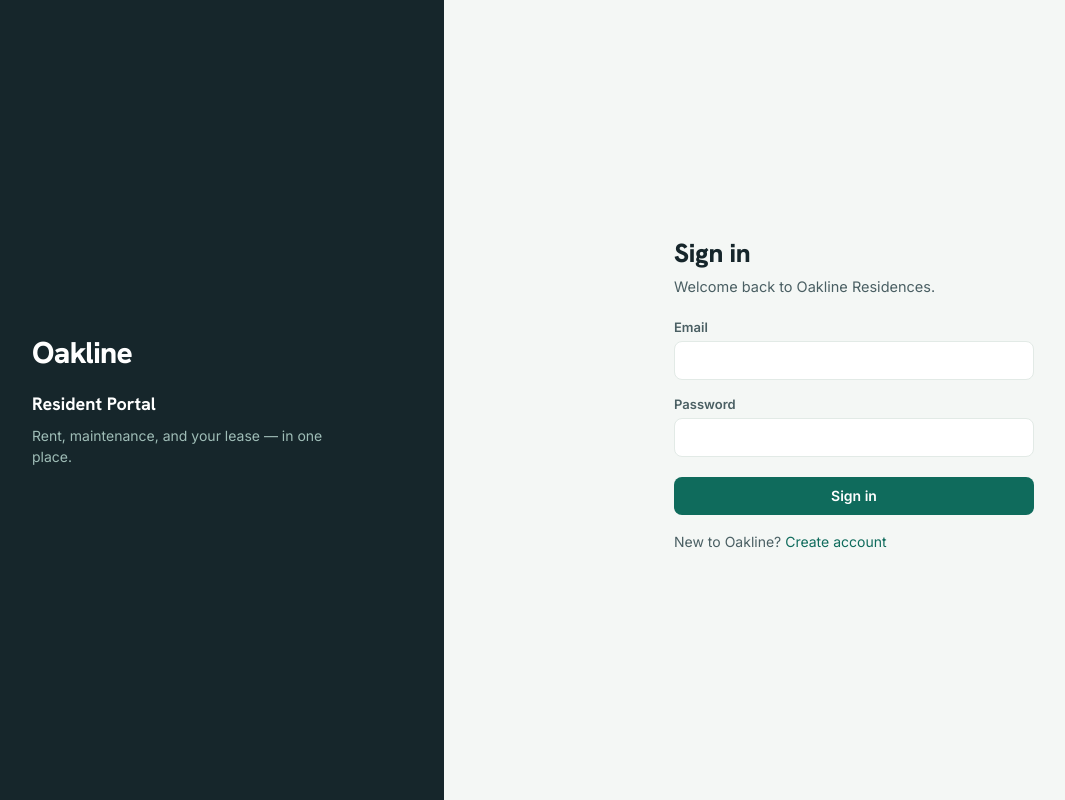
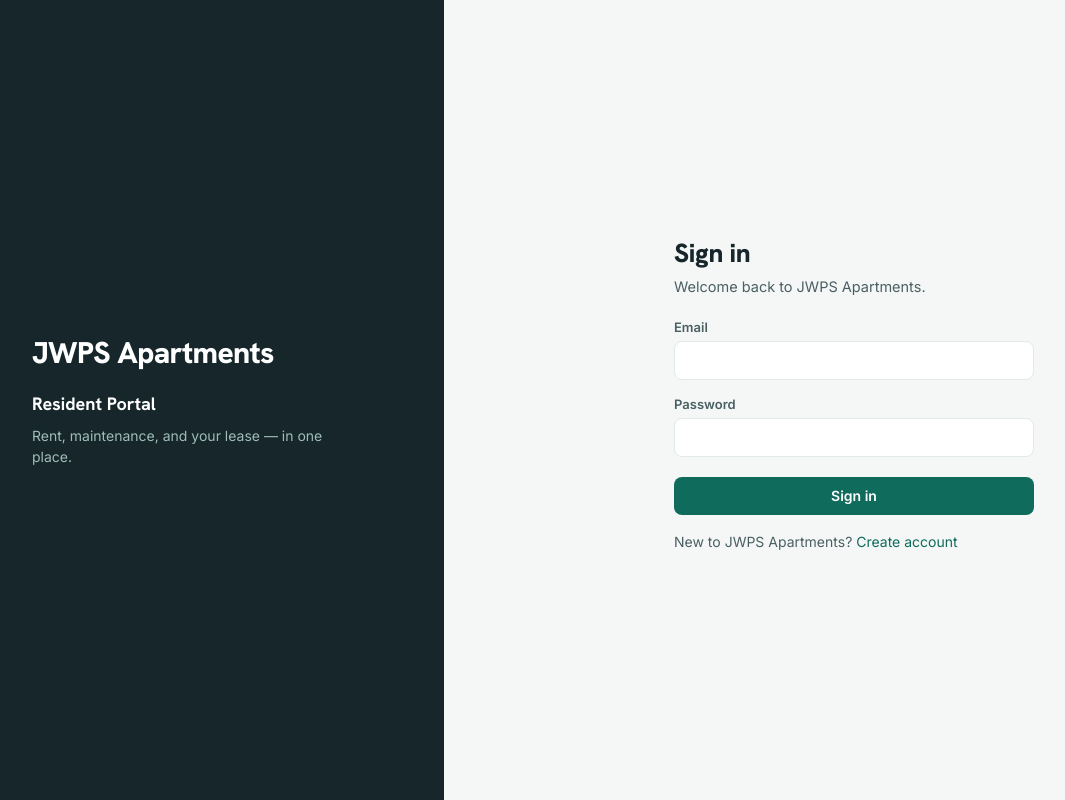
Before and after one commit to JWPSapartments/resident-portal, a React (Vite) app: page /#/login in a window 1280 px wide. Shown: the whole page, without its empty margins (16-1081 px from the left). Built offline with nearby package versions, Linux system fonts and the light colour scheme; no server answers.

Commit message:
T1 Update

```diff
--- a/index.html
+++ b/index.html
@@ -3,7 +3,7 @@
   <head>
     <meta charset="UTF-8" />
     <meta name="viewport" content="width=device-width, initial-scale=1.0" />
-    <title>Oakline Residences — Resident Portal</title>
+    <title>JWPS Apartments — Resident Portal</title>
     <link rel="preconnect" href="https://fonts.googleapis.com" />
     <link rel="preconnect" href="https://fonts.gstatic.com" crossorigin />
     <link
--- a/src/components/Sidebar.jsx
+++ b/src/components/Sidebar.jsx
@@ -1,5 +1,6 @@
 import { NavLink } from 'react-router-dom'
 import { useAuth } from '../context/AuthContext'
+import { BRAND } from '../lib/brand'
 
 const RESIDENT_NAV = [
   { to: '/', label: 'Home', end: true },
@@ -21,8 +22,8 @@ export default function Sidebar() {
   return (
     <aside className="sidebar">
       <div className="sidebar-brand">
-        <span className="brand-mark">Oakline</span>
-        <span className="brand-sub">Oakline Residences · Champaign</span>
+        <span className="brand-mark">{BRAND.name}</span>
+        {BRAND.tagline && <span className="brand-sub">{BRAND.tagline}</span>}
       </div>
 
       <nav className="sidebar-nav" aria-label="Primary">
--- a/src/components/Topbar.jsx
+++ b/src/components/Topbar.jsx
@@ -1,12 +1,13 @@
 import { useAuth } from '../context/AuthContext'
 import NotificationBell from './NotificationBell'
+import { BRAND } from '../lib/brand'
 
 export default function Topbar() {
   const { profile } = useAuth()
 
   const unit = profile?.unit_label
   const room = profile?.room_label
-  const placeParts = ['Oakline Residences']
+  const placeParts = [BRAND.name]
   if (unit) placeParts.push(unit)
   if (room) placeParts.push(room)
 
--- a/src/index.css
+++ b/src/index.css
@@ -1,5 +1,5 @@
 /* ============================================================
-   Oakline Resident Portal — design system (T1)
+   JWPS Apartments Resident Portal — design system (T1)
    T2–T8 apply these classes; they do not modify this file.
    ============================================================ */
 
--- /dev/null
+++ b/src/lib/brand.js
@@ -0,0 +1,8 @@
+// Single source of truth for brand identity. Change it here and every
+// page (sidebar, topbar, login, review, application, tab title) follows.
+export const BRAND = {
+  name: 'JWPS Apartments',
+  // Optional line under the brand mark (e.g. location or slogan).
+  // Leave empty to hide it.
+  tagline: '',
+}
--- a/src/pages/Application.jsx
+++ b/src/pages/Application.jsx
@@ -1,4 +1,5 @@
 import { Link } from 'react-router-dom'
+import { BRAND } from '../lib/brand'
 
 // Public stub (no Layout) — full multi-step application form lands in T8.
 export default function Application() {
@@ -6,7 +7,7 @@ export default function Application() {
     <div className="auth">
       <div className="auth-form-wrap">
         <div className="auth-form">
-          <h1 className="auth-title">Apply to Oakline</h1>
+          <h1 className="auth-title">Apply to {BRAND.name}</h1>
           <p className="auth-lead">Application form — built in T8.</p>
           <p className="auth-alt">
             Already have an account? <Link to="/login">Sign in</Link>
--- a/src/pages/Login.jsx
+++ b/src/pages/Login.jsx
@@ -2,6 +2,7 @@ import { useState } from 'react'
 import { Link } from 'react-router-dom'
 import { useAuth } from '../context/AuthContext'
 import { Field, Button } from '../components/ui'
+import { BRAND } from '../lib/brand'
 
 export default function Login() {
   const { signIn } = useAuth()
@@ -34,7 +35,7 @@ export default function Login() {
     <div className="auth">
       <aside className="auth-brand">
         <div className="auth-brand-inner">
-          <span className="brand-mark auth-brand-mark">Oakline</span>
+          <span className="brand-mark auth-brand-mark">{BRAND.name}</span>
           <p className="auth-brand-line">Resident Portal</p>
           <p className="auth-brand-sub">
             Rent, maintenance, and your lease — in one place.
@@ -45,7 +46,7 @@ export default function Login() {
       <div className="auth-form-wrap">
         <div className="auth-form">
           <h1 className="auth-title">Sign in</h1>
-          <p className="auth-lead">Welcome back to Oakline Residences.</p>
+          <p className="auth-lead">Welcome back to {BRAND.name}.</p>
 
           {error && <div className="auth-error" role="alert">{error}</div>}
 
@@ -78,7 +79,7 @@ export default function Login() {
           </Button>
 
           <p className="auth-alt">
-            New to Oakline? <Link to="/apply">Create account</Link>
+            New to {BRAND.name}? <Link to="/apply">Create account</Link>
           </p>
         </div>
       </div>
--- a/src/pages/PendingReview.jsx
+++ b/src/pages/PendingReview.jsx
@@ -3,6 +3,7 @@ import { useNavigate } from 'react-router-dom'
 import { supabase } from '../lib/supabase'
 import { useAuth } from '../context/AuthContext'
 import { Button } from '../components/ui'
+import { BRAND } from '../lib/brand'
 
 export default function PendingReview() {
   const { user, signOut } = useAuth()
@@ -38,7 +39,7 @@ export default function PendingReview() {
   return (
     <div className="review">
       <div className="review-card">
-        <span className="brand-mark review-brand">Oakline</span>
+        <span className="brand-mark review-brand">{BRAND.name}</span>
 
         {loading ? (
           <div className="spinner review-spinner" role="status" aria-label="Loading" />
@@ -63,7 +64,7 @@ export default function PendingReview() {
           <>
             <h1>Your application is under review</h1>
             <p className="review-lead">
-              Thanks for applying to Oakline Residences. The leasing team is
+              Thanks for applying to {BRAND.name}. The leasing team is
               reviewing your application — you&apos;ll get an email when there&apos;s
               a decision.
             </p>
```
Also changed, not shown: 2 other files (tests, documents, lock files or other folders).
